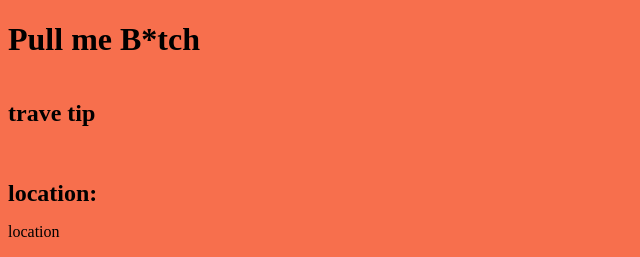
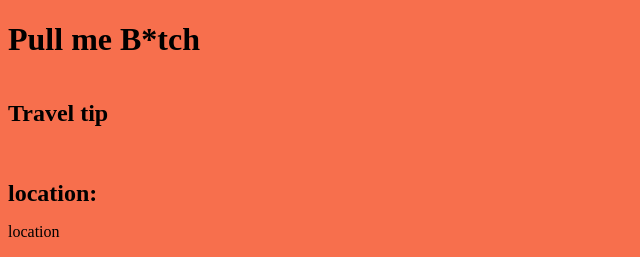
Before and after one commit to chenshoshana/travel-tip, a plain HTML site: page index.html in a window 1280 px wide. Shown: the top 257 px of the page, 0-640 px from the left. Drawn offline with Linux system fonts and the light colour scheme; some packages are replaced by stand-ins of ours; grey boxes are pictures that could not be loaded.

Commit message:
some changes

```diff
--- a/index.html
+++ b/index.html
@@ -11,7 +11,7 @@
 <body>
     <h1>Pull me B*tch</h1>
     <nav>
-        <h1>trave tip</h1>
+        <h1>Travel tip</h1>
         <div class="nav-right-side">
             <input type="text" placeholder="Enter Location"></input>
             <button>go</button>
@@ -37,8 +37,6 @@
     <button class="btn">Click Me</button>
 
 
-    <!-- <script defer src="https://maps.googleapis.com/maps/api/js?key=AIzaSyAHnDwjuGzwR0dHdwimypN4r_iaokuTFds&callback=initMap"> -->
-    </script>
     <script type="module" src="js/main.js"></script>
 </body>
 
```
